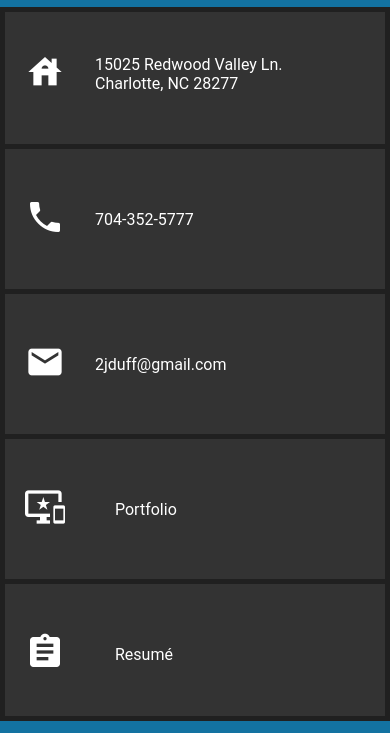
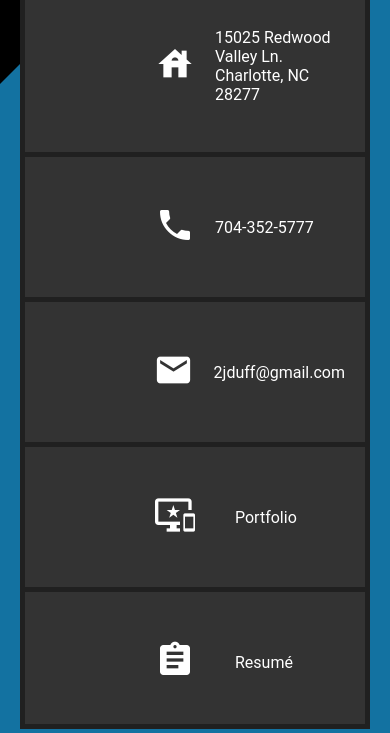
Before and after one commit to 2jduff/jasonrduff, a plain HTML site: page index.html in a window 390 px wide. Shown: the part 111-844 px from the top of the page. Drawn offline with Linux system fonts and the light colour scheme.

Commit message:
Update customized.css
Mobile

```diff
--- a/css/customized.css
+++ b/css/customized.css
@@ -194,12 +194,19 @@ hr {
 /*  END HOME PAGE */
 
 
-@media screen and (max-width: 576px) {
-    .home-banner-container:before {
-    background-color: #1372A1;
+@media screen and (max-width: 1024px) {
+
+    #home-banner-right,
+    #home-banner-left {
+        width: 100%;
+        margin: 0px 20px;
     }
-    #home-banner-right {
-        width: 100%;
-        margin-right: 0px;
+
+    .home-banner-content {
+        grid-template-columns: 1fr 1fr;
+    }
+
+    .home-banner-content div:first-of-type {
+        text-align: right;
     }
 }
```
